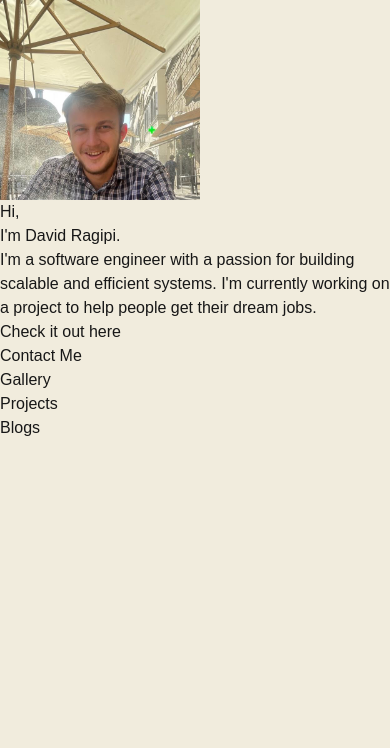
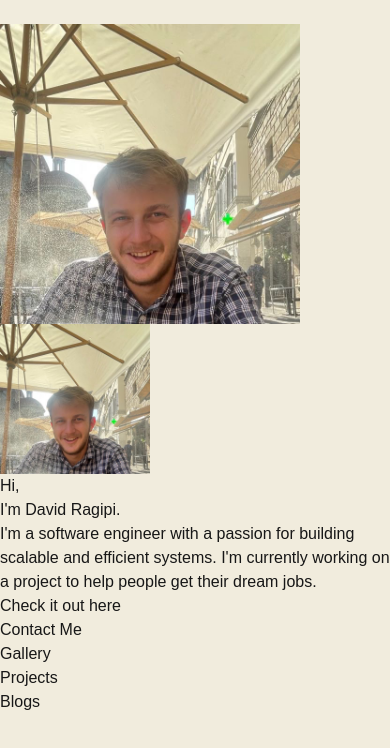
Before and after one commit to ragipidavid/portfolio, a Next.js app: page / in a window 390 px wide. Shown: the top 748 px of the page. Built offline with nearby package versions, Linux system fonts and the light colour scheme.

Commit message:
Phone Updates

```diff
--- a/src/app/page.tsx
+++ b/src/app/page.tsx
@@ -1,80 +1,62 @@
+"use client";
+
 import Link from "next/link";
-import Image from "next/image";
-import Script from 'next/script';
+import { useState, useEffect } from "react";
+import MobileMenu from "@/components/MobileMenu";
+import Navigation from "@/components/Navigation";
+import ProfileImage from "@/components/ProfileImage";
+import SchemaData from "@/components/SchemaData";
 
 export default function Home() {
+  // State to track if the mobile menu is open
+  const [mobileMenuOpen, setMobileMenuOpen] = useState(false);
+  // State to track viewport width
+  const [isMobile, setIsMobile] = useState(false);
+
+  // Effect to handle resize and set initial mobile state
+  useEffect(() => {
+    const handleResize = () => {
+      setIsMobile(window.innerWidth < 768);
+    };
+
+    // Set initial value
+    handleResize();
+
+    // Add event listener
+    window.addEventListener('resize', handleResize);
+
+    // Clean up
+    return () => window.removeEventListener('resize', handleResize);
+  }, []);
+
+  const toggleMenu = () => setMobileMenuOpen(!mobileMenuOpen);
+
   return (
     <div className="min-h-screen bg-background font-mono relative">
-      <Script id="schema-person" type="application/ld+json">
-        {`
-          {
-            "@context": "https://schema.org",
-            "@type": "Person",
-            "name": "David Ragipi",
-            "url": "https://davidragipi.com",
-            "jobTitle": "Software Engineer",
-            "description": "Software engineer with a passion for building scalable and efficient systems",
-            "sameAs": [
-              "https://interviewaibuddy.com"
-              // Add your LinkedIn, GitHub, etc. if you have them
-            ]
-          }
-        `}
-      </Script>
-      <div className="container mx-auto px-12 py-12 pl-40 pt-20">
-        {/* Left Side Image - Top Corner */}
-        <div className="absolute left-16 top-30">
-          <Image
-            src="/IMG_3561.jpeg"
-            alt="Decorative left image"
-            width={200}
-            height={200}
-            className="object-cover rounded-md" // Adjust size as needed
-          />
-        </div>
+      <SchemaData />
 
-        <h1 className="text-8xl font-medium md:text-8xl mb-16 pl-40 pt-20 pb-10">
+      <MobileMenu isOpen={mobileMenuOpen} toggleMenu={toggleMenu} />
+
+      <div className="container mx-auto px-4 md:px-12 py-8 md:py-12 relative">
+        <ProfileImage />
+
+        {/* Heading */}
+        <h1 className="text-5xl md:text-8xl font-medium mb-8 md:mb-16 text-center md:text-left md:pl-40 pt-4 md:pt-20 pb-6 md:pb-10">
           Hi, <br />I&apos;m David Ragipi.
         </h1>
 
         {/* Main Content */}
-        <main className="max-w-6xl space-y-12 text-4xl pl-40">
+        <main className="max-w-6xl space-y-6 md:space-y-12 text-2xl md:text-4xl text-center md:text-left md:pl-40">
           <p>
             I&apos;m a software engineer with a passion for building scalable and efficient systems. I&apos;m currently working on a project to help people get their dream jobs.
           </p>
           <p>Check it out <a href="https://interviewaibuddy.com" target="_blank" rel="noopener noreferrer" className="text-gray-500 hover:underline">here</a></p>
         </main>
 
-        {/* Navigation - Larger text and more spacing from corner */}
-        <nav className="absolute bottom-16 left-16">
-          <ul className="space-y-6">
-            <li>
-              <Link href="/contactme" className="text-3xl hover:underline">
-                Contact Me
-              </Link>
-            </li>
-            <li>
-              <a href="#gallery" className="text-3xl hover:underline">
-                Gallery
-              </a>
-            </li>
-            <li>
-              <a href="#projects" className="text-3xl hover:underline">
-                Projects
-              </a>
-            </li>
-            <li>
-              <a href="#blogs" className="text-3xl hover:underline">
-                Blogs
-              </a>
-            </li>
-          </ul>
-        </nav>
+        <Navigation />
 
-        {/* Bottom Right Image */}
-        <div className="absolute bottom-16 right-16">
-        </div>
+
       </div>
     </div>
-  )
+  );
 }
--- /dev/null
+++ b/src/components/MobileMenu.tsx
@@ -0,0 +1,78 @@
+import Link from "next/link";
+import { useState } from "react";
+
+interface MobileMenuProps {
+    isOpen: boolean;
+    toggleMenu: () => void;
+}
+
+export default function MobileMenu({ isOpen, toggleMenu }: MobileMenuProps) {
+    return (
+        <>
+            {/* Mobile Menu Button */}
+            <button
+                className="md:hidden fixed top-4 right-4 z-50 p-2 bg-background rounded-md"
+                onClick={toggleMenu}
+                aria-label="Toggle menu"
+            >
+                {isOpen ? (
+                    // X icon when menu is open
+                    <svg xmlns="http://www.w3.org/2000/svg" className="h-6 w-6" fill="none" viewBox="0 0 24 24" stroke="currentColor">
+                        <path strokeLinecap="round" strokeLinejoin="round" strokeWidth={2} d="M6 18L18 6M6 6l12 12" />
+                    </svg>
+                ) : (
+                    // Hamburger icon when menu is closed
+                    <svg xmlns="http://www.w3.org/2000/svg" className="h-6 w-6" fill="none" viewBox="0 0 24 24" stroke="currentColor">
+                        <path strokeLinecap="round" strokeLinejoin="round" strokeWidth={2} d="M4 6h16M4 12h16M4 18h16" />
+                    </svg>
+                )}
+            </button>
+
+            {/* Mobile Menu Overlay */}
+            {isOpen && (
+                <div className="md:hidden fixed inset-0 bg-background z-40 flex flex-col items-center justify-center">
+                    <nav className="text-center">
+                        <ul className="space-y-8">
+                            <li>
+                                <Link
+                                    href="/contactme"
+                                    className="text-4xl hover:underline"
+                                    onClick={toggleMenu}
+                                >
+                                    Contact Me
+                                </Link>
+                            </li>
+                            <li>
+                                <a
+                                    href="#gallery"
+                                    className="text-4xl hover:underline"
+                                    onClick={toggleMenu}
+                                >
+                                    Gallery
+                                </a>
+                            </li>
+                            <li>
+                                <a
+                                    href="#projects"
+                                    className="text-4xl hover:underline"
+                                    onClick={toggleMenu}
+                                >
+                                    Projects
+                                </a>
+                            </li>
+                            <li>
+                                <a
+                                    href="#blogs"
+                                    className="text-4xl hover:underline"
+                                    onClick={toggleMenu}
+                                >
+                                    Blogs
+                                </a>
+                            </li>
+                        </ul>
+                    </nav>
+                </div>
+            )}
+        </>
+    );
+}
--- /dev/null
+++ b/src/components/Navigation.tsx
@@ -0,0 +1,30 @@
+import Link from "next/link";
+
+export default function Navigation() {
+    return (
+        <nav className="hidden md:block md:absolute md:bottom-16 md:left-16">
+            <ul className="flex flex-col space-y-3 md:space-y-6">
+                <li>
+                    <Link href="/contactme" className="text-xl md:text-3xl hover:underline">
+                        Contact Me
+                    </Link>
+                </li>
+                <li>
+                    <a href="#gallery" className="text-xl md:text-3xl hover:underline">
+                        Gallery
+                    </a>
+                </li>
+                <li>
+                    <a href="#projects" className="text-xl md:text-3xl hover:underline">
+                        Projects
+                    </a>
+                </li>
+                <li>
+                    <a href="#blogs" className="text-xl md:text-3xl hover:underline">
+                        Blogs
+                    </a>
+                </li>
+            </ul>
+        </nav>
+    );
+}
--- /dev/null
+++ b/src/components/ProfileImage.tsx
@@ -0,0 +1,29 @@
+import Image from "next/image";
+
+export default function ProfileImage() {
+    return (
+        <>
+            {/* Desktop Image */}
+            <div className="hidden md:block absolute left-8 md:left-16 top-20 md:top-30">
+                <Image
+                    src="/IMG_3561.jpeg"
+                    alt="David Ragipi"
+                    width={300}
+                    height={300}
+                    className="object-cover rounded-md max-w-[150px] md:max-w-[300px]"
+                />
+            </div>
+
+            {/* Mobile Image */}
+            <div className="md:hidden flex justify-center mb-8 mt-12">
+                <Image
+                    src="/IMG_3561.jpeg"
+                    alt="David Ragipi"
+                    width={150}
+                    height={150}
+                    className="object-cover rounded-md"
+                />
+            </div>
+        </>
+    );
+}
--- /dev/null
+++ b/src/components/SchemaData.tsx
@@ -0,0 +1,22 @@
+import Script from 'next/script';
+
+export default function SchemaData() {
+    return (
+        <Script id="schema-person" type="application/ld+json">
+            {`
+        {
+          "@context": "https://schema.org",
+          "@type": "Person",
+          "name": "David Ragipi",
+          "url": "https://davidragipi.com",
+          "jobTitle": "Software Engineer",
+          "description": "Software engineer with a passion for building scalable and efficient systems",
+          "sameAs": [
+            "https://interviewaibuddy.com"
+            // Add your LinkedIn, GitHub, etc. if you have them
+          ]
+        }
+      `}
+        </Script>
+    );
+}
```
